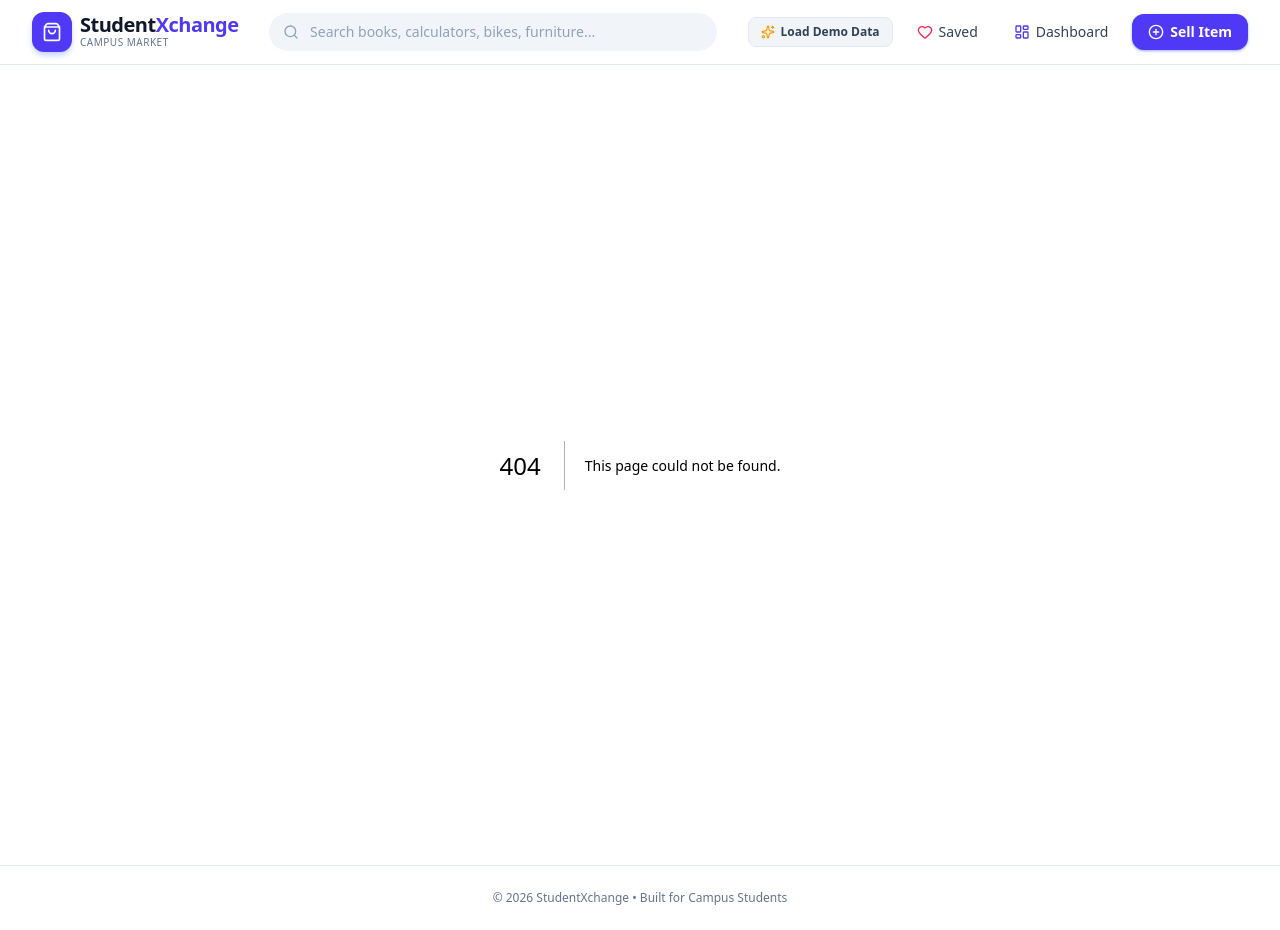
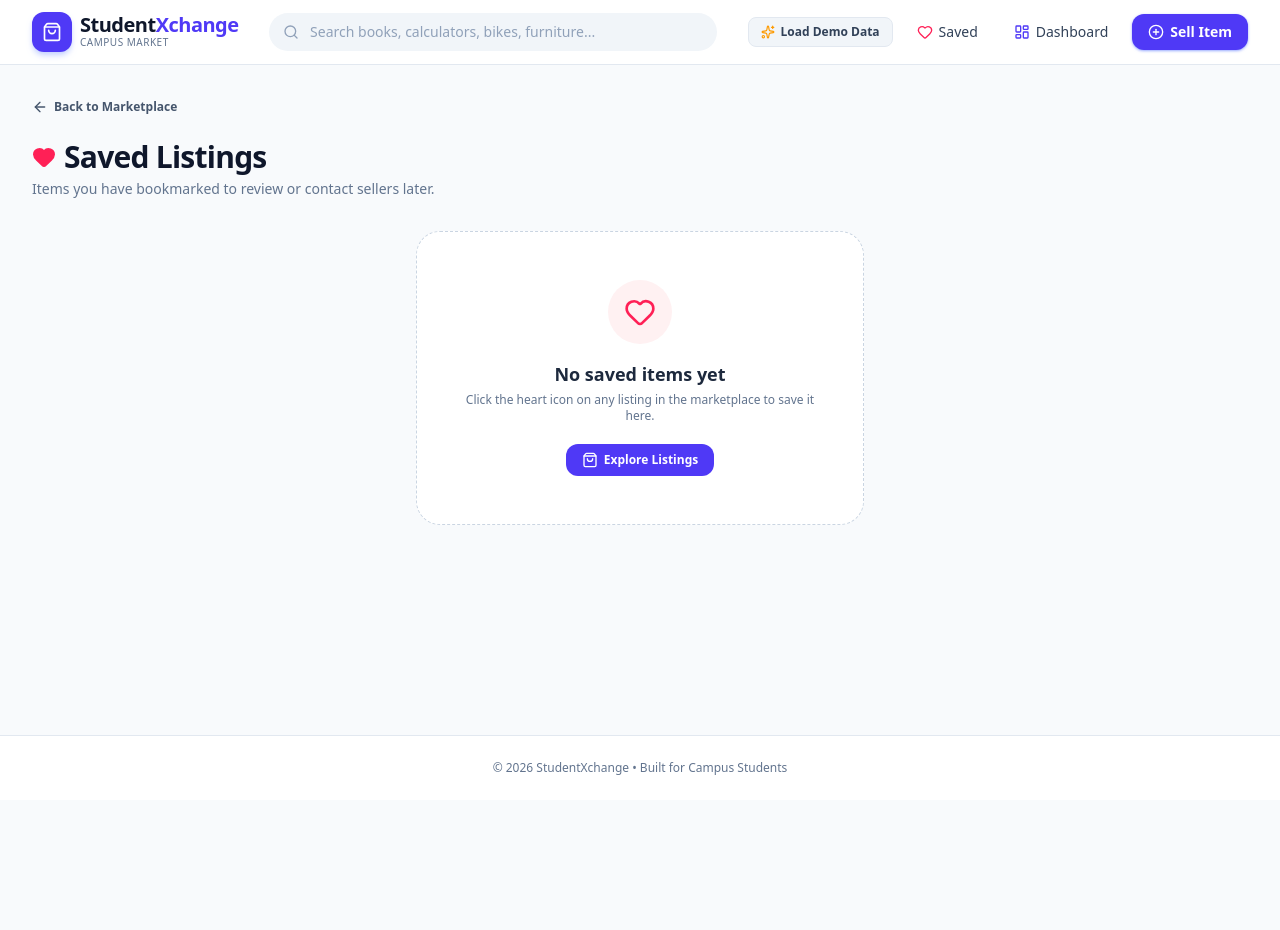
Before and after one commit to mann2007-ptl/studentXchange_NEXTJS-project, a Next.js app: page /saved in a window 1280 px wide. Before the commit this address had no page. After the commit the page ends 800 px from the top, so only its background shows below. Built offline with nearby package versions, Linux system fonts and the light colour scheme.

Commit message:
feat(ui): add saved favorites page with localStorage synchronization

```diff
--- /dev/null
+++ b/src/app/saved/page.tsx
@@ -0,0 +1,101 @@
+'use client';
+
+import { useState, useEffect } from 'react';
+import Link from 'next/link';
+import { Heart, Trash2, ArrowLeft, ShoppingBag } from 'lucide-react';
+import ListingCard from '@/components/ListingCard';
+import { IListing } from '@/types';
+
+export default function SavedPage() {
+  const [savedItems, setSavedItems] = useState<IListing[]>([]);
+  const [loading, setLoading] = useState(true);
+
+  const loadSaved = () => {
+    try {
+      const saved = JSON.parse(localStorage.getItem('studentxchange_saved') || '[]');
+      setSavedItems(saved);
+    } catch (e) {
+      setSavedItems([]);
+    } finally {
+      setLoading(false);
+    }
+  };
+
+  useEffect(() => {
+    loadSaved();
+    window.addEventListener('savedItemsUpdated', loadSaved);
+    return () => window.removeEventListener('savedItemsUpdated', loadSaved);
+  }, []);
+
+  const handleClearAll = () => {
+    if (!confirm('Clear all saved items?')) return;
+    localStorage.removeItem('studentxchange_saved');
+    setSavedItems([]);
+    window.dispatchEvent(new Event('savedItemsUpdated'));
+  };
+
+  return (
+    <div className="max-w-7xl mx-auto px-4 sm:px-6 lg:px-8 py-8">
+
+      <Link
+        href="/"
+        className="inline-flex items-center gap-1.5 text-xs font-semibold text-slate-600 hover:text-indigo-600 mb-6 transition"
+      >
+        <ArrowLeft className="w-4 h-4" />
+        Back to Marketplace
+      </Link>
+
+      <div className="flex items-center justify-between gap-4 mb-8">
+        <div>
+          <div className="flex items-center gap-2">
+            <Heart className="w-6 h-6 text-rose-500 fill-rose-500" />
+            <h1 className="text-3xl font-extrabold text-slate-900 tracking-tight">Saved Listings</h1>
+          </div>
+          <p className="text-slate-500 text-sm mt-1">
+            Items you have bookmarked to review or contact sellers later.
+          </p>
+        </div>
+
+        {savedItems.length > 0 && (
+          <button
+            onClick={handleClearAll}
+            className="flex items-center gap-1 px-3 py-1.5 text-xs font-semibold text-rose-600 hover:text-rose-700 bg-rose-50 hover:bg-rose-100 rounded-lg transition"
+          >
+            <Trash2 className="w-3.5 h-3.5" />
+            Clear All
+          </button>
+        )}
+      </div>
+
+      {loading ? (
+        <div className="py-16 text-center text-slate-500 text-sm">
+          Loading saved items...
+        </div>
+      ) : savedItems.length === 0 ? (
+        <div className="bg-white rounded-3xl border border-dashed border-slate-300 p-12 text-center max-w-md mx-auto">
+          <div className="w-16 h-16 rounded-full bg-rose-50 text-rose-500 flex items-center justify-center mx-auto mb-4">
+            <Heart className="w-8 h-8" />
+          </div>
+          <h3 className="text-lg font-bold text-slate-800">No saved items yet</h3>
+          <p className="text-slate-500 text-xs mt-1 mb-5">
+            Click the heart icon on any listing in the marketplace to save it here.
+          </p>
+          <Link
+            href="/"
+            className="inline-flex items-center gap-1.5 px-4 py-2 bg-indigo-600 text-white rounded-xl text-xs font-semibold hover:bg-indigo-700 transition"
+          >
+            <ShoppingBag className="w-4 h-4" />
+            Explore Listings
+          </Link>
+        </div>
+      ) : (
+        <div className="grid grid-cols-1 sm:grid-cols-2 md:grid-cols-3 lg:grid-cols-4 gap-6">
+          {savedItems.map((item) => (
+            <ListingCard key={item._id} listing={item} />
+          ))}
+        </div>
+      )}
+
+    </div>
+  );
+}
```
